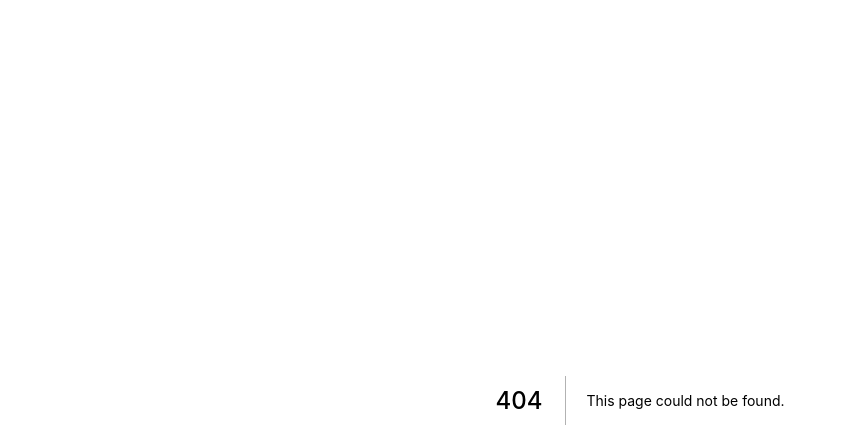
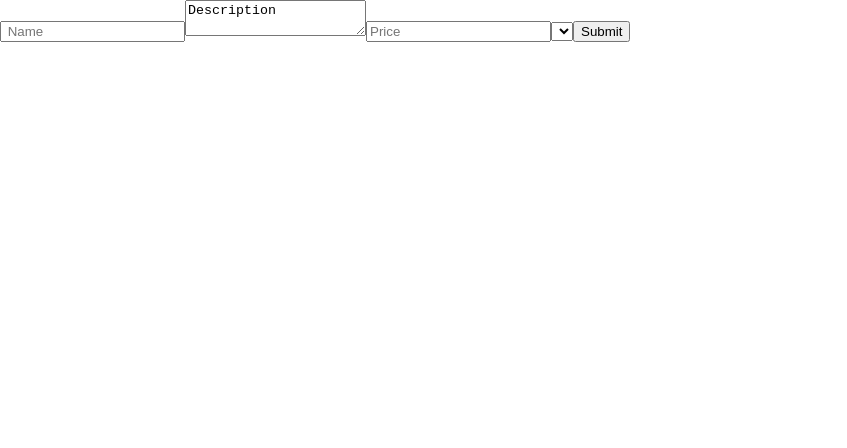
Before and after one commit to psayeed1990/next-stripe-ecommerce-node, a Next.js app: page /create-product in a window 1280 px wide. Before the commit this address had no page. Shown: the top 448 px of the page, without its empty margins (0-847 px from the left). Built offline with nearby package versions, Linux system fonts and the light colour scheme.

Commit message:
added product page

```diff
--- /dev/null
+++ b/src/pages/[product].js
@@ -0,0 +1,5 @@
+const Product = () => {
+    return <h1>P</h1>;
+};
+
+export default Product;
--- /dev/null
+++ b/src/pages/create-product.js
@@ -0,0 +1,83 @@
+import react, { useContext, useState } from "react";
+//import UserContext
+import { UserContext } from "../utils/UserContext";
+import { useForm } from "react-hook-form";
+
+const Create = () => {
+    const [categrories, categoriesSet] = useState([]);
+    //useContext
+    const { user, setUser } = useContext(UserContext);
+
+    //useform
+    const {
+        register,
+        handleSubmit,
+        formState: { errors },
+    } = useForm();
+    const onSubmit = (data) => console.log(data);
+
+    return (
+        <form onSubmit={handleSubmit(onSubmit)}>
+            <input
+                placeholder=" Name"
+                {...register("name", {
+                    required: "Product Name is required",
+                    minLength: {
+                        value: 2,
+                        message:
+                            "Product Name must be at least 2 characters long",
+                    },
+                    maxLength: {
+                        value: 32,
+                        message:
+                            "Product Name must be at most 32 characters long",
+                    },
+                })}
+            />
+            {errors.name?.message}
+
+            <textarea
+                defaultValue="Description"
+                {...register("description", {
+                    required: "Description is required",
+                    minLength: {
+                        value: 2,
+                        message:
+                            "Description must be at least 2 characters long",
+                    },
+                    maxLength: {
+                        value: 132,
+                        message:
+                            "Description must be at most 132 characters long",
+                    },
+                })}
+            ></textarea>
+            {errors.description?.message}
+
+            <input
+                placeholder="Price"
+                {...register("price", {
+                    required: "Price is required",
+                })}
+            />
+            {errors.price?.message}
+
+            <select
+                {...register("category", {
+                    required: "Category is required",
+                })}
+            >
+                {categrories.map((category) => (
+                    <option key={category.id} value={category.id}>
+                        {category.name}
+                    </option>
+                ))}
+            </select>
+            {errors.category?.message}
+
+            <button type="submit">Submit</button>
+        </form>
+    );
+};
+
+export default Create;
```
Also changed, not shown: src/products/[id].js (deleted).
